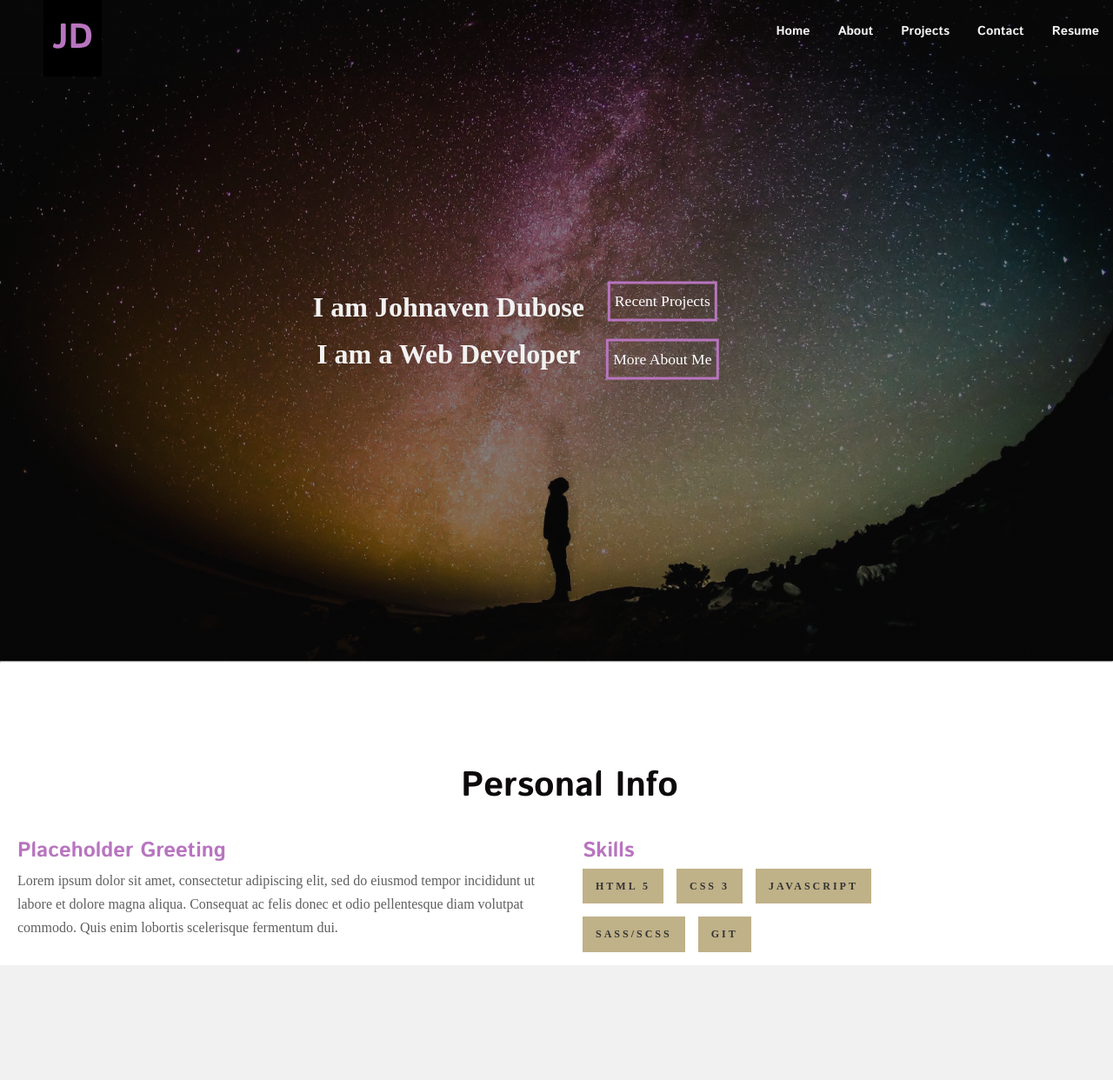
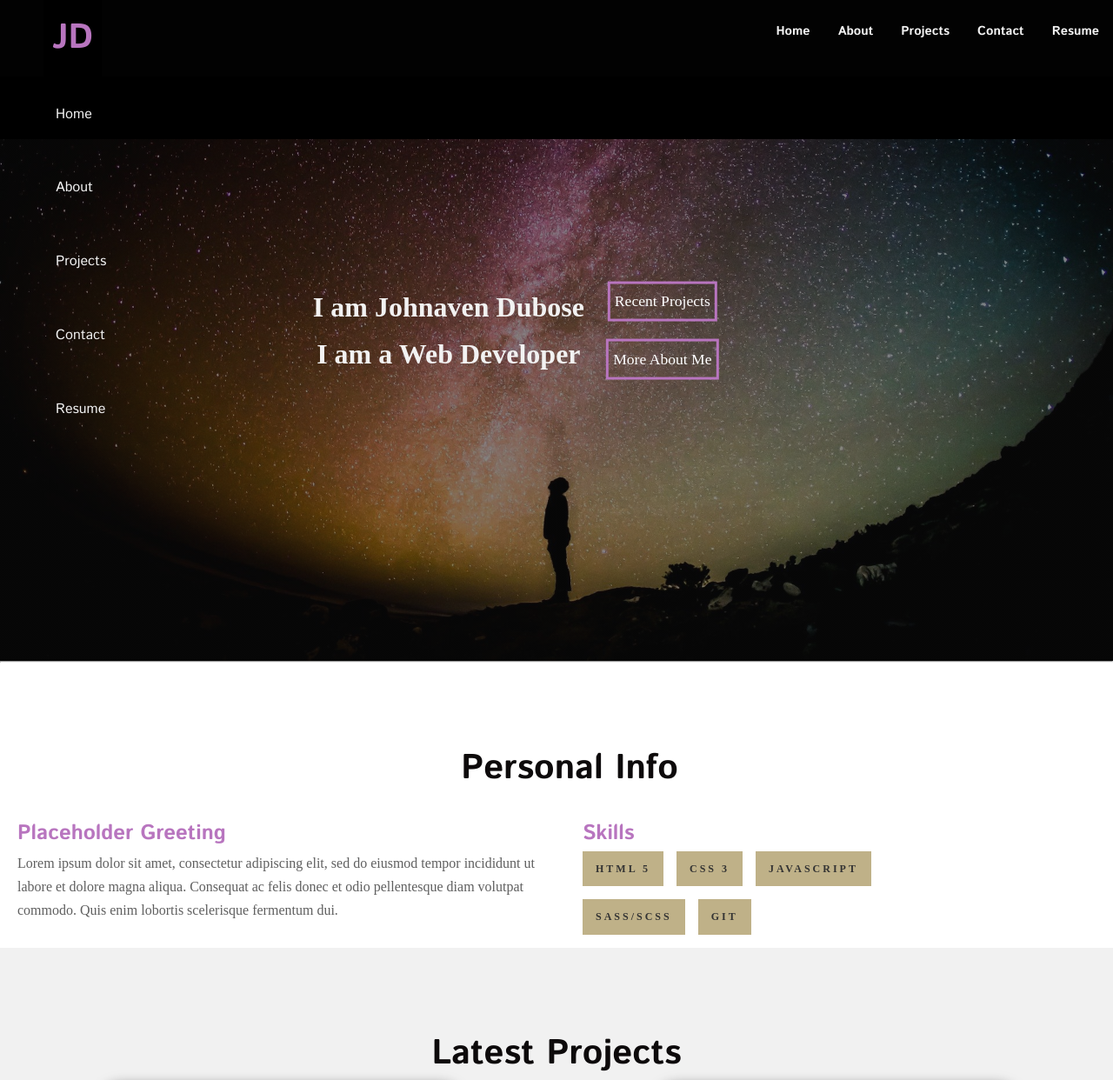
Before and after one commit to Dubosej1/portfolio-site, a website: page index.html in a window 1280 px wide. Shown: the top 1242 px of the page at 87% size. Drawn offline with nearby package versions, Linux system fonts and the light colour scheme; files that its build step writes are made by us from their sources; a web font is replaced by a local one.

Commit message:
Remove padding from about and projects section, since its calculated via the nav bar and index.js

```diff
--- a/sass/main.scss
+++ b/sass/main.scss
@@ -140,16 +140,19 @@ body {
 ///////// Mobile Nav Section ////////
 
 .mobile-nav {
-    display: none;
+    display: block;
 
     position: fixed;
     background-color: black;
-    height: 60vw;
-    width: 100vw;
+    height: 20%;
+    width: 100%;
     z-index: 1;
-    padding-top: 40px;
+    padding-top: 6rem;
 
     &__link {
+        &-container {
+            @include flex-define(row,space-around ,center );
+        }
         font-family: "Istok Web";
         font-weight: 400;
         text-decoration: none;
@@ -243,7 +246,7 @@ body {
         &-container {
             @include grid-item-define(1, -1, 1, 2);
             text-align: center;
-            margin-top: 2rem;
+            // margin-top: 2rem;
         }
     }
 
@@ -286,8 +289,8 @@ body {
         &-container {
             width: 100%;
             text-align: center;
-            margin-top: 2rem;
-            padding-top: 1rem;
+            // margin-top: 2rem;
+            // padding-top: 1rem;
         }
     }
 
```
